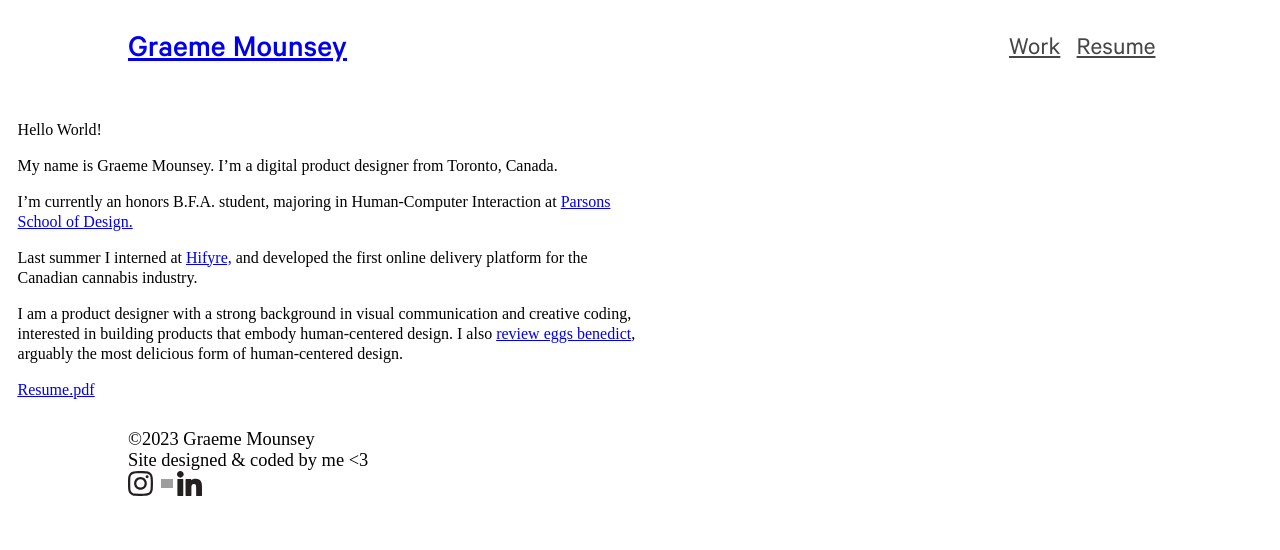
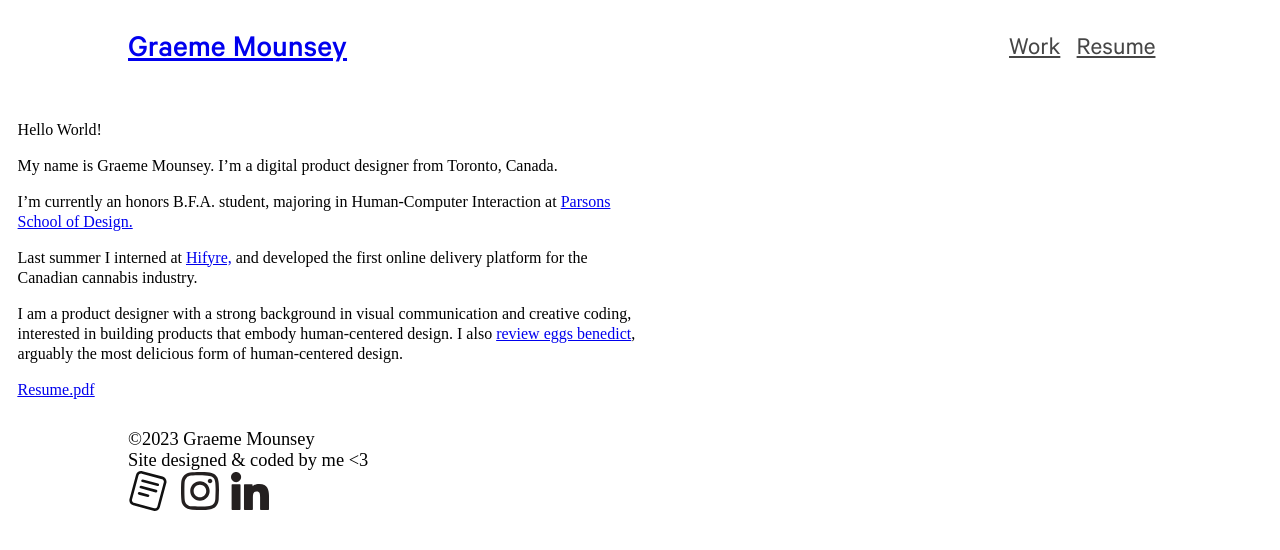
Before and after one commit to graeme120/product-portfolio-site, a Gatsby site: page /about in a window 1280 px wide. Built offline with nearby package versions, Linux system fonts and the light colour scheme; Gatsby itself is replaced by a stand-in of ours; grey boxes are pictures that could not be loaded; a web font is replaced by a local one.

Commit message:
okay lol

```diff
--- a/src/components/Footer.js
+++ b/src/components/Footer.js
@@ -5,6 +5,7 @@ import "../styles/global.css";
 import "../styles/navbar.css";
 import Linkedin from "../images/tester-images/li.svg";
 import Instagram from "../images/tester-images/ig.svg";
+import ReadCV from "../images/tester-images/read.svg";
 
 export function Mailto({ mailto, label }) {
   return (
@@ -30,16 +31,14 @@ export default function Nav() {
           Site designed & coded by me &lt;3
         </div>
         <div className="social-links">
-          <a href="https://www.instagram.com/graemeswork/">
-            <img className="social-links--icon bump-left" src={Instagram}></img>
+          <a href="https://read.cv/graeme_mounsey" target="_blank">
+            <img className="social-links--icon" src={ReadCV}></img>
           </a>
-          <a href="https://read.cv/graeme_mounsey">
-            <img
-              className="social-links--icon"
-              src="https://www.datocms-assets.com/99382/1692993497-627012ff5aca2e86fb271203_read-cv.svg"
-            ></img>
+          <a href="https://www.instagram.com/graemeswork/" target="_blank">
+            <img className="social-links--icon" src={Instagram}></img>
           </a>
-          <a href="https://www.linkedin.com/in/graeme-mounsey/">
+
+          <a href="https://www.linkedin.com/in/graeme-mounsey/" target="_blank">
             <img className="social-links--icon" src={Linkedin}></img>
           </a>
         </div>
--- a/src/pages/project-firebird.js
+++ b/src/pages/project-firebird.js
@@ -1383,6 +1383,10 @@ faders.forEach((fader) => {
   appearOnScroll.observe(fader);
 });
 
+if ('scrollRestoration' in history) {
+  history.scrollRestoration = 'manual';
+}
+
 
 }`,
           }}
--- a/src/styles/navbar.css
+++ b/src/styles/navbar.css
@@ -143,7 +143,7 @@
 }
 
 .social-links {
-  width: 8%;
+  width: 15%;
   display: flex;
   align-items: center;
 }
```
Also changed, not shown: src/images/tester-images/read.svg (added).
